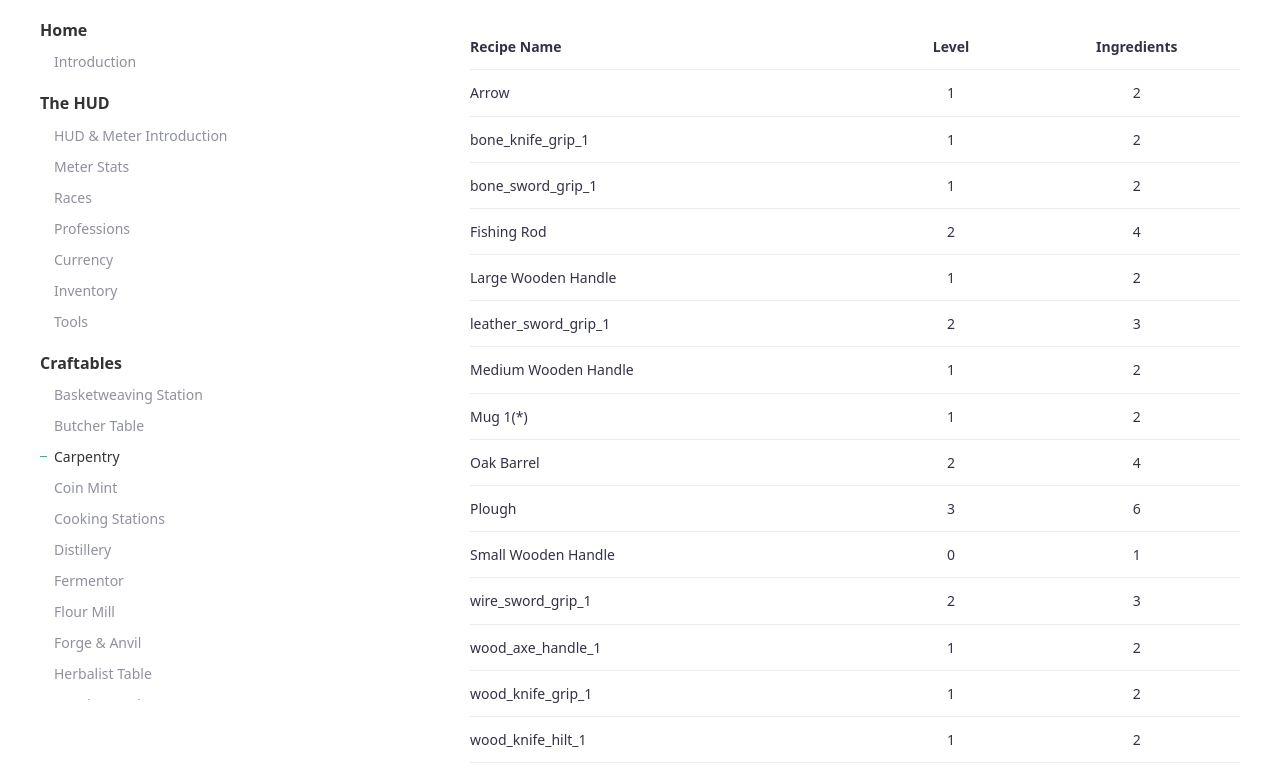
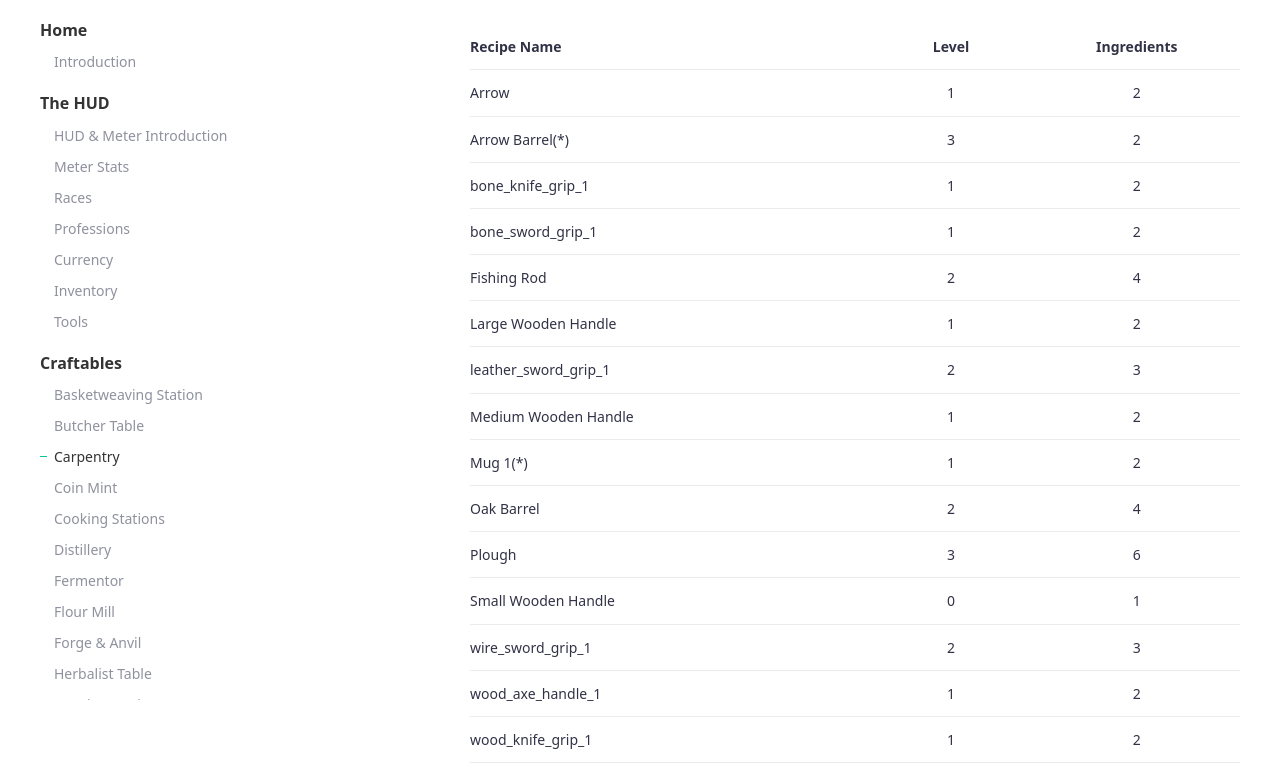
Before and after one commit to SLColonies/Public, a Jekyll site: the page built from _docs/carpentry.md, in a window 1280 px wide and 900 px high, scrolled down 851 px, cut to the strip 130-900 px from the top of the window. Built offline with Jekyll 4.4.1, drawn with Linux system fonts in a browser that asks for light colours; comment, search, counter and statistics services are not loaded.

Commit message:
Update carpentry.md

```diff
--- a/_docs/carpentry.md
+++ b/_docs/carpentry.md
@@ -18,6 +18,7 @@ The carpentry table is a crafting table made for the carpenter profession. It al
 | Recipe Name          | Level | Ingredients |
 |:---------------------|:-----:|:-----------:|
 | Arrow                |   1   |     2       |
+| Arrow Barrel(*)      |   3   |     2       |
 | bone_knife_grip_1    |   1   |     2       |
 | bone_sword_grip_1    |   1   |     2       |
 | Fishing Rod          |   2   |     4       |
```
